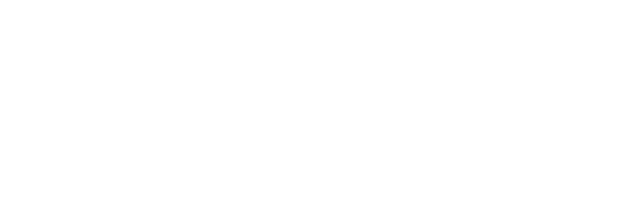
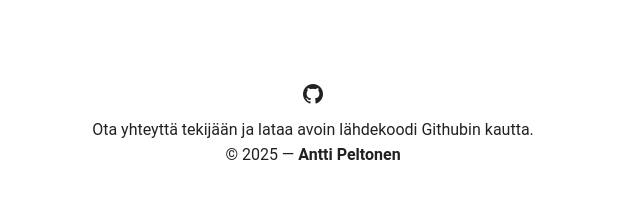
Before and after one commit to braincow/puimuri-trainer, a Vue app in the folder frontend/: page / in a window 1280 px wide. Shown: the part 521-720 px from the top of the page, without its empty margins (327-967 px from the left). Built offline with nearby package versions, Linux system fonts and the light colour scheme; no server answers.

Commit message:
lisää tieto mistä voi koodin ladata

```diff
--- a/frontend/src/App.vue
+++ b/frontend/src/App.vue
@@ -3,9 +3,28 @@
     <v-main>
       <Puimuri />
     </v-main>
+  <v-footer
+    class="text-center d-flex flex-column"
+  >
+    <div>
+      <v-btn variant="text" icon="mdi-github" href="https://github.com/braincow/puimuri-trainer"></v-btn>
+    </div>
+
+    <div class="pt-0">
+      {{  t('footer') }}
+    </div>
+
+    <v-divider></v-divider>
+
+    <div>
+      &copy; 2025 — <strong>Antti Peltonen</strong>
+    </div>
+</v-footer>
   </v-app>
 </template>
 
 <script setup lang="ts">
-  //
+  import { useI18n } from 'vue-i18n'
+
+  const { t } = useI18n()
 </script>
--- a/frontend/src/locales/en.json
+++ b/frontend/src/locales/en.json
@@ -44,5 +44,6 @@
         "show": "Show",
         "solve": "Solve",
         "close": "Close"
-    }
+    },
+    "footer": "Contact the author and download the open sourced code via Github."
 }
--- a/frontend/src/locales/fi.json
+++ b/frontend/src/locales/fi.json
@@ -44,5 +44,6 @@
         "show": "Näytä",
         "solve": "Ratkaise",
         "close": "Sulje"
-    }
+    },
+    "footer": "Ota yhteyttä tekijään ja lataa avoin lähdekoodi Githubin kautta."
 }
```
